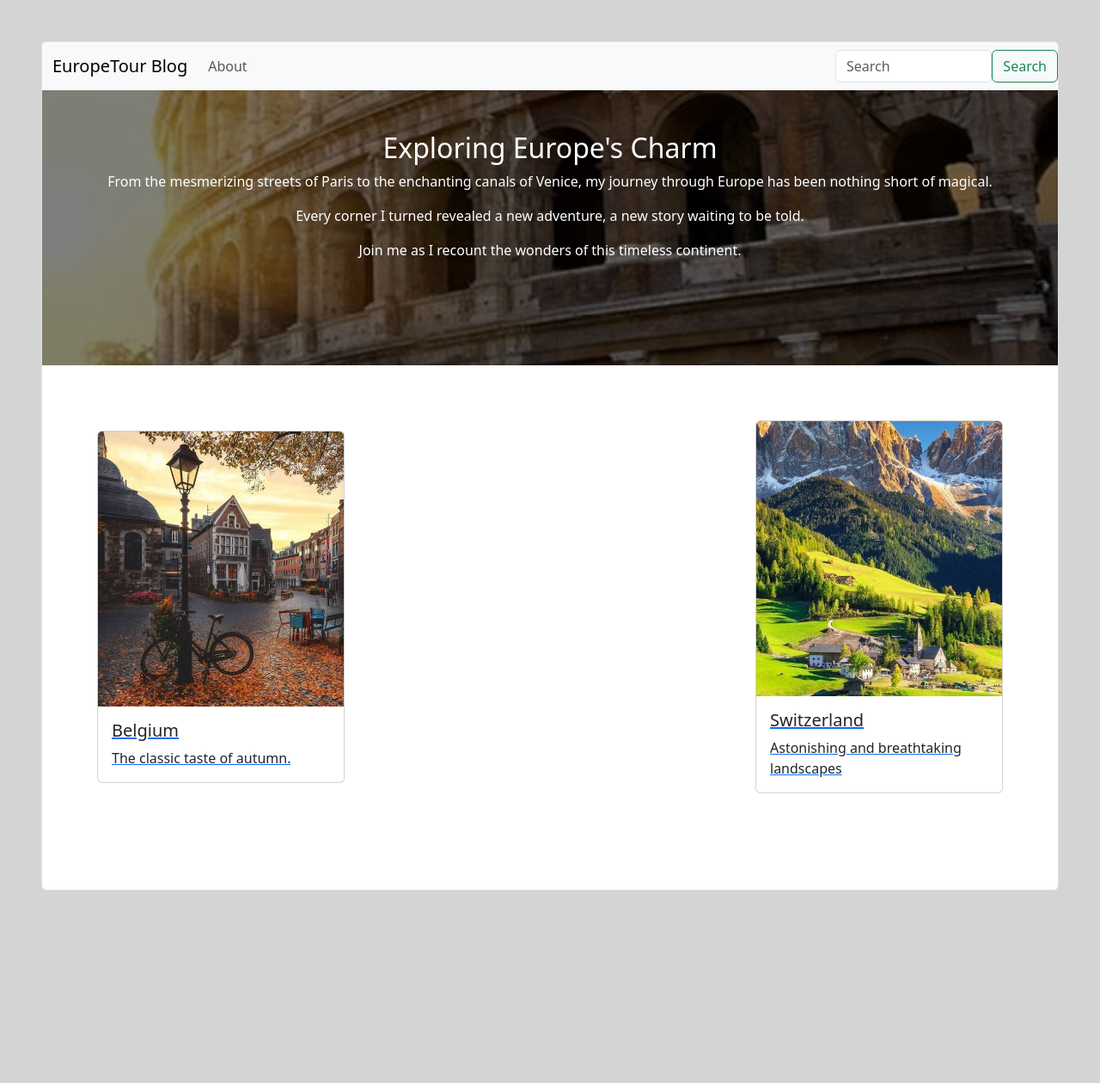
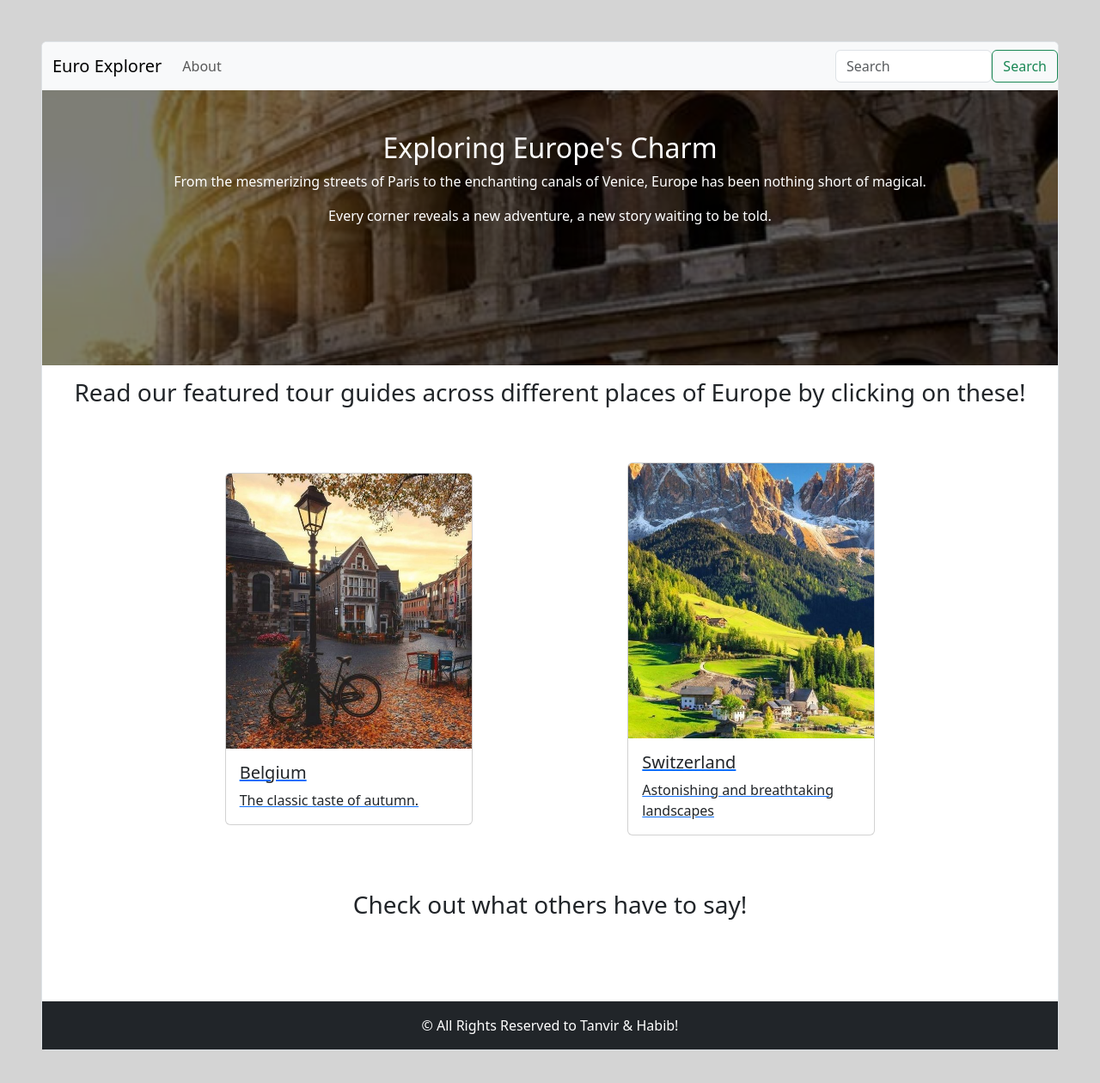
Before and after one commit to Tanvir3135/web-project, a website: page web/pages/home.html in a window 1280 px wide. Shown: the whole page at 86% size. Before the commit the page ends 1084 px from the top, so only its background shows below. Drawn offline with nearby package versions, Linux system fonts and the light colour scheme; no server answers; files whose address does not match are found by name.

Commit message:
fixation

```diff
--- a/web/pages/home.html
+++ b/web/pages/home.html
@@ -25,7 +25,7 @@
   <header class="">
     <nav class="navbar navbar-expand-lg bg-body-tertiary rounded-top">
       <div class="container-fluid">
-        <a class="navbar-brand" href="#">EuropeTour Blog</a>
+        <a class="navbar-brand" href="/home">Euro Explorer</a>
         <button class="navbar-toggler" type="button" data-bs-toggle="collapse" data-bs-target="#navbarText"
           aria-controls="navbarText" aria-expanded="false" aria-label="Toggle navigation">
           <span class="navbar-toggler-icon"></span>
@@ -52,16 +52,18 @@
         style="position: absolute; top: 0; left: 0; width: 100%; height: 100%; display: flex; justify-content: center; align-items: center; text-align: center;">
         <div style="background-color: rgba(0, 0, 0, 0.5); padding: 3em; color: white; height: 100%; width: 100%;">
           <h2>Exploring Europe's Charm</h2>
-          <p>From the mesmerizing streets of Paris to the enchanting canals of Venice, my journey through Europe has
+          <p>From the mesmerizing streets of Paris to the enchanting canals of Venice, Europe has
             been nothing short of magical.</p>
-          <p>Every corner I turned revealed a new adventure, a new story waiting to be told.</p>
-          <p>Join me as I recount the wonders of this timeless continent.</p>
+          <p>Every corner reveals a new adventure, a new story waiting to be told.</p>
         </div>
       </div>
     </div>
 
 
-    <div class="m-5" style="display: flex; align-items: center; justify-content: space-between; flex-wrap: wrap;">
+    <div>
+      <h3 style="text-align: center; margin-top: 15px;">Read our featured tour guides across different places of Europe by clicking on these!</h3>
+    </div>
+    <div class="m-5" style="display: flex; align-items: center; justify-content: space-evenly; flex-wrap: wrap;">
       <a href="/guides">
         <div class="card" style="width: 18rem">
           <img src="/images/street_lamp.jpg" class="card-img-top img_card" alt="..." />
@@ -71,7 +73,7 @@
           </div>
         </div>
       </a>
-      <a href="/guides.html#swit-section">
+      <a href="/guides">
         <div class="card" style="width: 18rem">
           <img src="/images/swiss_mountain.jpg" class="card-img-top img_card" alt="..." />
           <div class="card-body">
@@ -80,6 +82,10 @@
           </div>
         </div>
         </a>
+    </div>
+
+    <div>
+      <h3 style="text-align: center; margin-top: 15px;">Check out what others have to say!</h3>
     </div>
     <div class="m-5 flex justify-content-center align-items-center card_section flex-wrap"
       style="display: flex">
@@ -500,6 +506,14 @@
     });
 
   </script>
+
+  <footer class="container-fluid bg-dark text-white py-3">
+    <div class="row">
+      <div class="col text-center">
+        &copy; All Rights Reserved to Tanvir & Habib!
+      </div>
+    </div>
+  </footer>
 </body>
 
 </html>
```
Also changed, not shown: web/pages/about.html (+1 -1 lines), web/pages/guides.html (+9 -1 lines), web/pages/login.html (+1 -1 lines), web/pages/register.html (+8 -1 lines).
